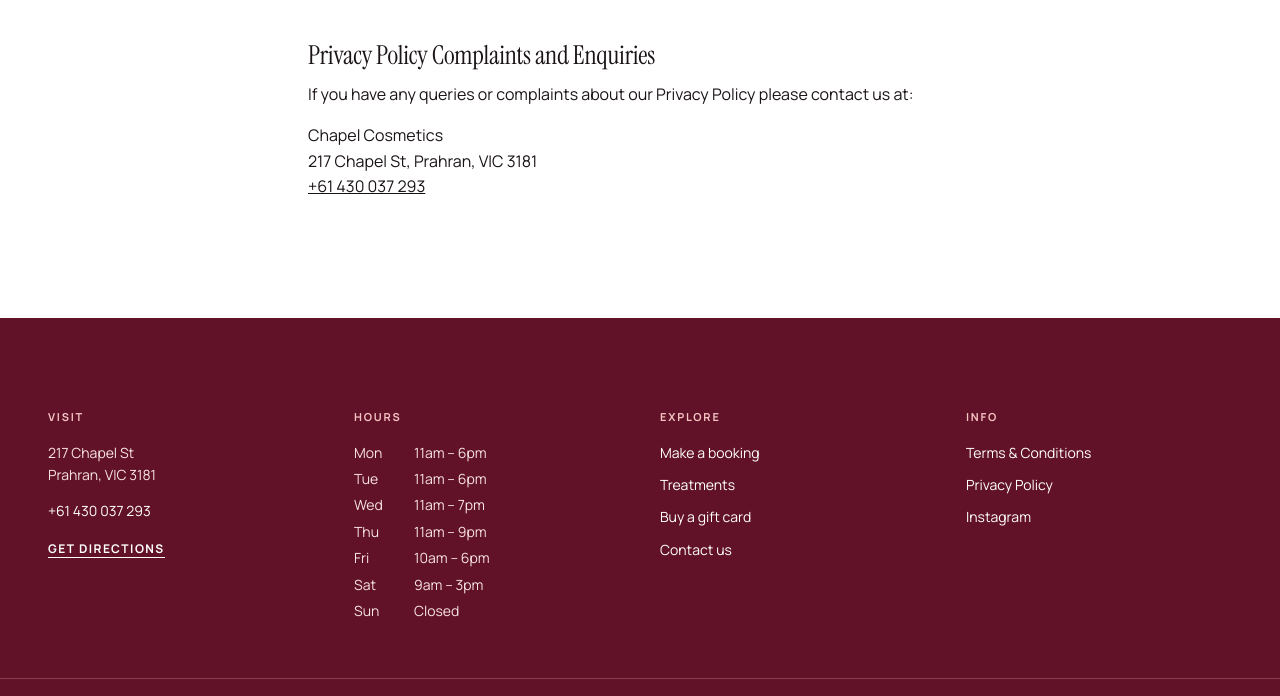
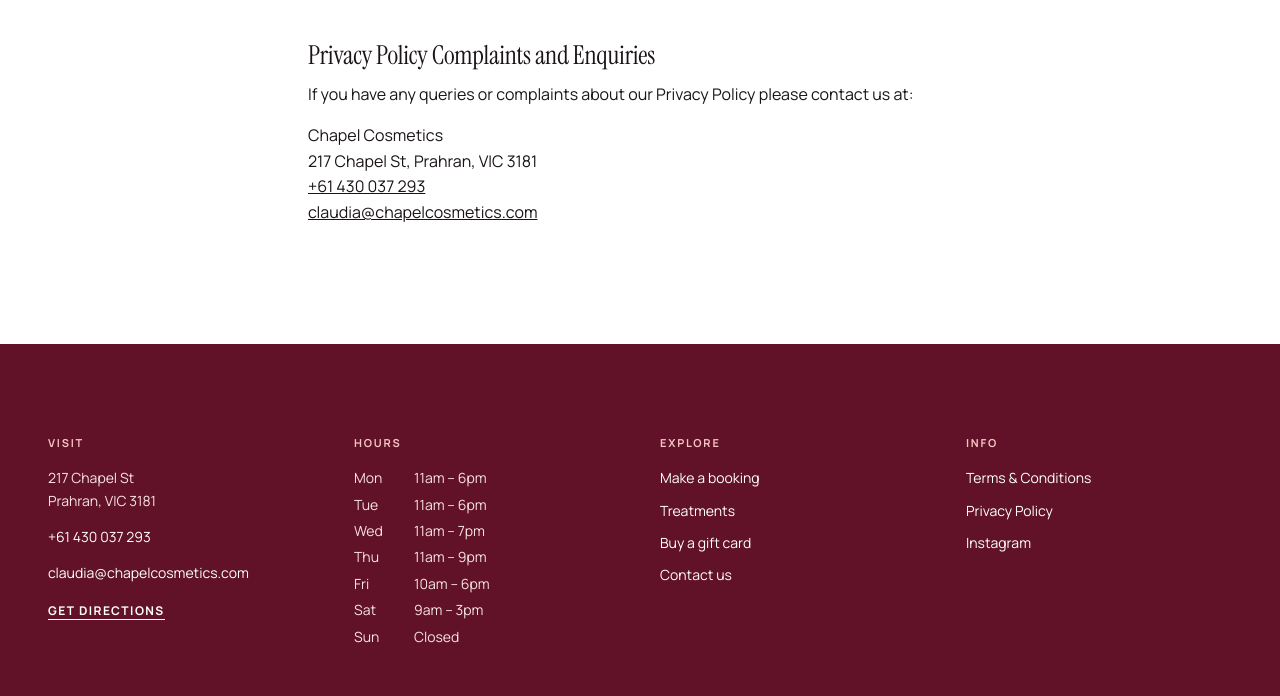
Before and after one commit to thelocalfolk/chapel-cosmetics, an Astro site: page /privacy-policy in a window 1280 px wide. Shown: the part 2900-3596 px from the top of the page. Built offline with nearby package versions, Linux system fonts and the light colour scheme; Astro itself is replaced by a stand-in of ours.

Commit message:
Add clinic email (footer, Find us, privacy policy)
Co-Authored-By: Claude Opus 5.5 <noreply@anthropic.com>
Claude-Session: https://claude.ai/code/session_01U29tDBMyd3Ds8GW68egieb

```diff
--- a/src/components/Footer.astro
+++ b/src/components/Footer.astro
@@ -8,6 +8,7 @@ const year = new Date().getFullYear();
       <p class="footer__title">Visit</p>
       <p>{site.address.street}<br />{site.address.suburb}, {site.address.state} {site.address.postcode}</p>
       <p><a href={`tel:${site.phone.replace(/\s/g, '')}`}>{site.phone}</a></p>
+      {site.email && <p><a href={`mailto:${site.email}`}>{site.email}</a></p>}
       <a class="footer__link" href={site.mapsUrl} target="_blank" rel="noopener">Get directions</a>
     </div>
     <div>
--- a/src/data/site.ts
+++ b/src/data/site.ts
@@ -7,7 +7,7 @@ export const site = {
     'Nurse-led cosmetic medicine on Chapel St, Prahran, focused on healthy, natural-looking skin quality and a personal, consistent experience every visit.',
   phone: '+61 430 037 293',
   phoneDisplay: '0430 037 293',
-  email: '', // TODO: add clinic email
+  email: 'claudia@chapelcosmetics.com',
   address: { street: '217 Chapel St', suburb: 'Prahran', state: 'VIC', postcode: '3181' },
   mapsUrl: 'https://www.google.com/maps/search/?api=1&query=217+Chapel+St+Prahran+VIC+3181',
   mapsEmbed: 'https://www.google.com/maps?q=217+Chapel+St+Prahran+VIC+3181&output=embed',
--- a/src/pages/privacy-policy.astro
+++ b/src/pages/privacy-policy.astro
@@ -49,5 +49,5 @@ import { site } from '../data/site';
 
   <h2>Privacy Policy Complaints and Enquiries</h2>
   <p>If you have any queries or complaints about our Privacy Policy please contact us at:</p>
-  <p>Chapel Cosmetics<br />{site.address.street}, {site.address.suburb}, {site.address.state} {site.address.postcode}<br /><a href={`tel:${site.phone.replace(/\s/g, '')}`}>{site.phone}</a></p>
+  <p>Chapel Cosmetics<br />{site.address.street}, {site.address.suburb}, {site.address.state} {site.address.postcode}<br /><a href={`tel:${site.phone.replace(/\s/g, '')}`}>{site.phone}</a><br /><a href={`mailto:${site.email}`}>{site.email}</a></p>
 </Legal>
```
